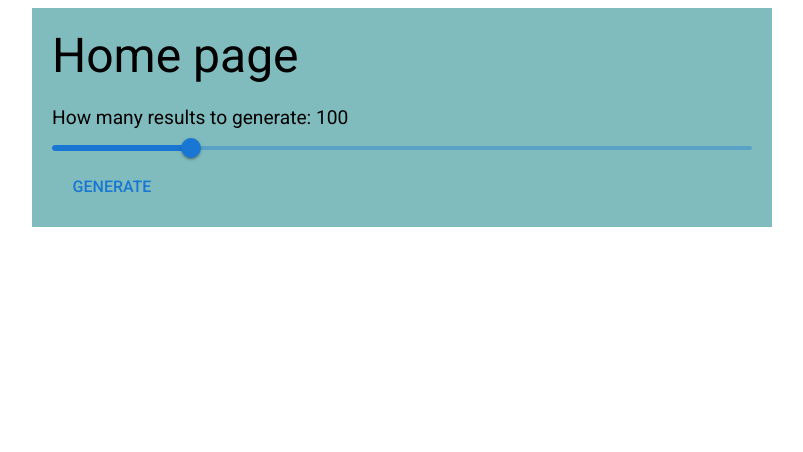
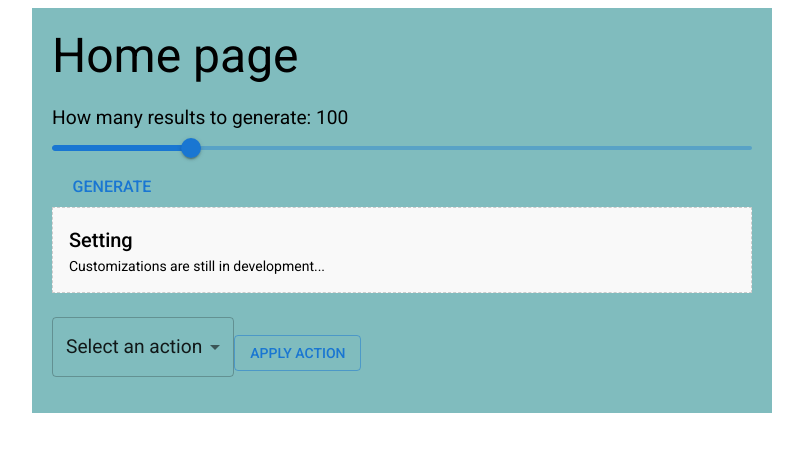
Before and after one commit to Tomikander/App_for_children, a Next.js app: page / in a window 1280 px wide. Shown: the top 452 px of the page, without its empty margins (238-1041 px from the left). Built offline with nearby package versions, Linux system fonts and the light colour scheme; some icons are missing.

Commit message:
implement_action_selection_options

```diff
--- a/app/lib/resultsStore.ts
+++ b/app/lib/resultsStore.ts
@@ -2,15 +2,14 @@ import { create } from 'zustand';
 
 interface ResultsState {
   resultsAmountToGenerate: number;
+  selectedAction: string;
   setResultsAmountToGenerate: (amount: number) => void;
+  setSelectedAction: (action: string) => void;
 }
 
 export const useResultsStore = create<ResultsState>((set) => ({
-
-
   resultsAmountToGenerate: 100,
-
-
-  setResultsAmountToGenerate: (amount: number) =>
-    set({ resultsAmountToGenerate: amount }),
+  selectedAction: "",
+  setResultsAmountToGenerate: (amount) => set({resultsAmountToGenerate: amount }),
+  setSelectedAction: (action) => set({ selectedAction: action })
 }));
--- a/app/page.tsx
+++ b/app/page.tsx
@@ -4,12 +4,13 @@ import { useRef, useState } from "react";
 import styles from "@/app/styles/home.module.scss";
 import { useResultsStore } from "@/app/lib/resultsStore";
 import ContentCopyIcon from "@mui/icons-material/ContentCopy";
-import { Box, Typography, Button, Slider } from "@mui/material";
+import { Box, Typography, Button, Slider, Select, MenuItem } from "@mui/material";
 
 export default function Home() {
   const [results, setResults] = useState<string[]>([]);
   const resultsRef = useRef<HTMLDivElement>(null);
   const { resultsAmountToGenerate, setResultsAmountToGenerate } = useResultsStore();
+  const [ selectedAction, setSelectedAction] = useState<string>("");
 
   const generateResults = () => {
     const generated = [];
@@ -29,9 +30,11 @@ export default function Home() {
     }
   };
 
-const handleSliderChange = (_event: Event, value: number | number[]) => {
-  if (typeof value === "number") {
-    setResultsAmountToGenerate(value);
+  const handlyApplyAction = () => {
+    if (selectedAction === "copy") {
+      copyToClipboard();
+    } else if (selectedAction === "clear") {
+      setResults([]);
     }
   };
 
@@ -52,7 +55,11 @@ const handleSliderChange = (_event: Event, value: number | number[]) => {
       min={1}
       max={500}
       value={resultsAmountToGenerate}
-      onChange={handleSliderChange}
+      onChange={(_e, val) => {
+        if (typeof val === "number") {
+          setResultsAmountToGenerate(val);
+        }
+      }}
       valueLabelDisplay="auto"
      />
     <Button
@@ -65,6 +72,26 @@ const handleSliderChange = (_event: Event, value: number | number[]) => {
        >
        Generate
     </Button>
+    <Box className={styles.settingsBlock}>
+      <Typography variant="h6">Setting</Typography>
+      <Typography variant="body2">Customizations are still in development...</Typography>
+    </Box>
+    <Select
+     value={selectedAction}
+     onChange={(e) => setSelectedAction(e.target.value)}
+     displayEmpty sx={{mb: 2}}
+    >
+     <MenuItem value="" disabled>Select an action</MenuItem>
+     <MenuItem value="copy">opyToClipboard</MenuItem>
+     <MenuItem value="clear">Clear Results</MenuItem>
+    </Select>
+    <Button
+     variant="outlined"
+     onClick={handlyApplyAction}
+     sx={{mt: 1}}
+    >
+      Apply action
+    </Button>
     <Box ref={resultsRef}>
       {results.map((text, i) => (
       <Typography key={i}>{text}</Typography>
--- a/app/styles/home.module.scss
+++ b/app/styles/home.module.scss
@@ -103,3 +103,10 @@
 .resultBox {
   white-space: pre-wrap;
 }
+
+.settingsBlock {
+  border: 1px dashed #ccc;
+  padding: 1rem;
+  margin-bottom: 1.5rem;
+  background-color: #f9f9f9;
+}
```
Lines whose indentation alone changed are shown as unchanged.
